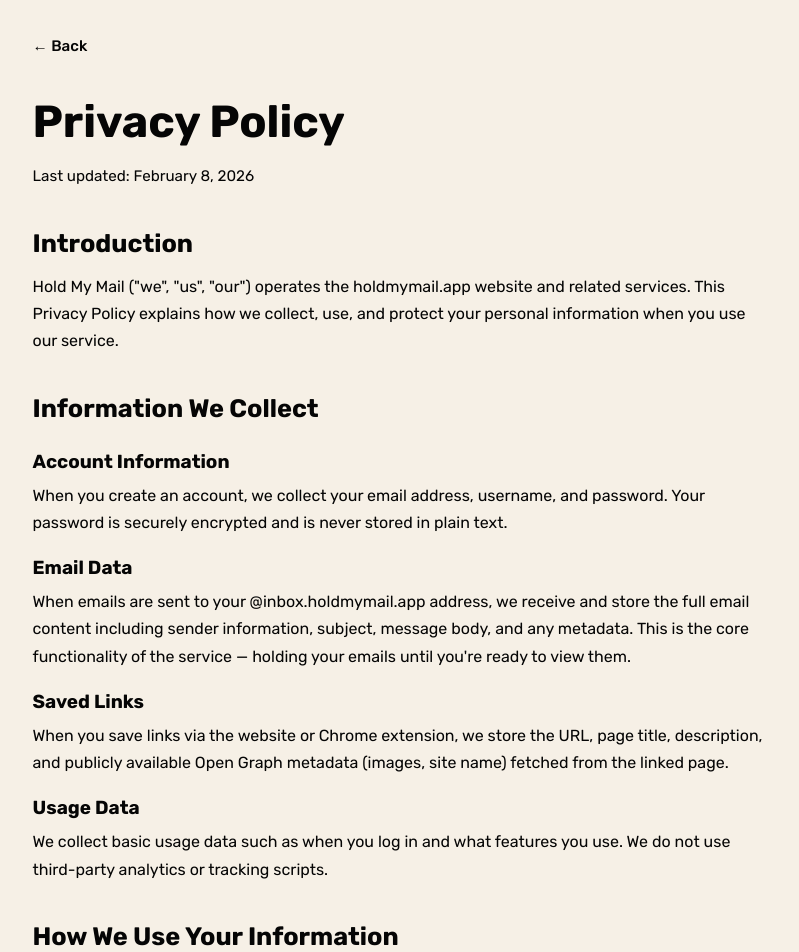
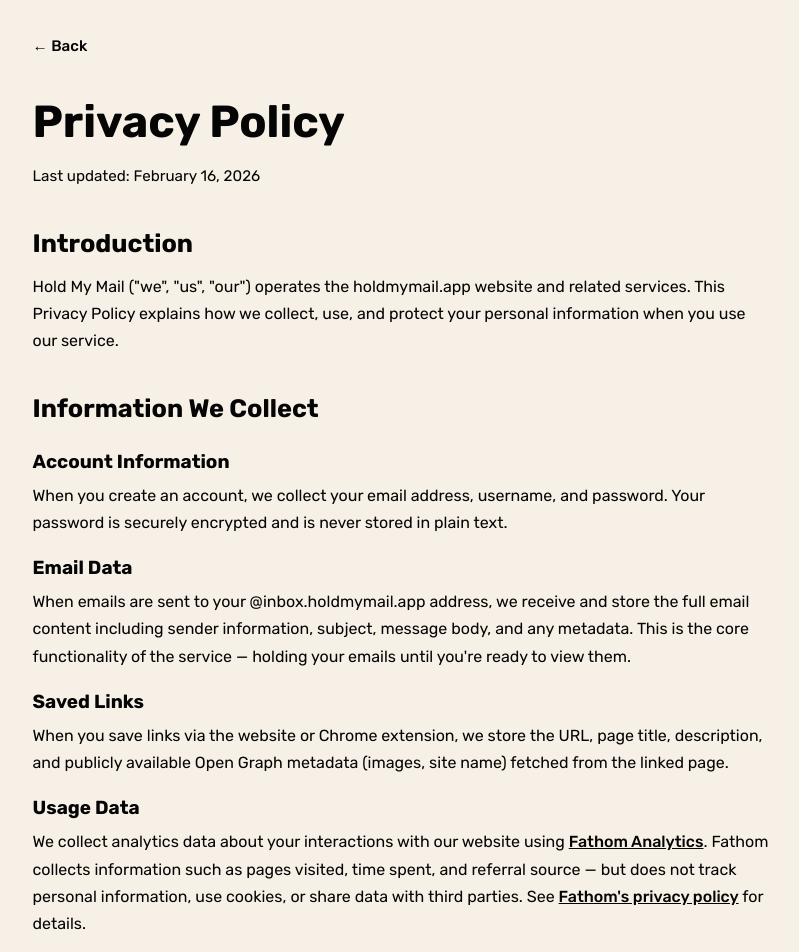
Before and after one commit to zpthree/holdmymail.app, a SvelteKit app in the folder frontend/: page /privacy in a window 1280 px wide. Shown: the top 952 px of the page, without its empty margins (232-1031 px from the left). Built offline with nearby package versions, Linux system fonts and the light colour scheme; no server answers; a web font is replaced by a local one.

Commit message:
update privacy policy

```diff
--- a/frontend/src/routes/privacy/+page.svelte
+++ b/frontend/src/routes/privacy/+page.svelte
@@ -15,7 +15,7 @@
   <a href="/" class="back">← Back</a>
 
   <h1>Privacy Policy</h1>
-  <p class="updated">Last updated: February 8, 2026</p>
+  <p class="updated">Last updated: February 16, 2026</p>
 
   <section>
     <h2>Introduction</h2>
@@ -53,9 +53,18 @@
 
     <h3>Usage Data</h3>
     <p>
-      We collect basic usage data such as when you log in and what features you
-      use. We do not use third-party analytics or tracking scripts.
-    </p>
+      We collect analytics data about your interactions with our website using
+      <a href="https://usefathom.com" target="_blank" rel="noopener noreferrer"
+        >Fathom Analytics</a
+      >. Fathom collects information such as pages visited, time spent, and
+      referral source — but does not track personal information, use cookies, or
+      share data with third parties. See
+      <a
+        href="https://usefathom.com/privacy"
+        target="_blank"
+        rel="noopener noreferrer">Fathom's privacy policy</a
+      >
+      for details.
   </section>
 
   <section>
@@ -131,6 +140,9 @@
     <h2>Third-Party Services</h2>
     <p>We use the following third-party services to operate Hold My Mail:</p>
     <ul>
+      <li>
+        <strong>Fathom Analytics</strong> — privacy-friendly website analytics
+      </li>
       <li>
         <strong>Convex</strong> — database and backend infrastructure
       </li>
```
